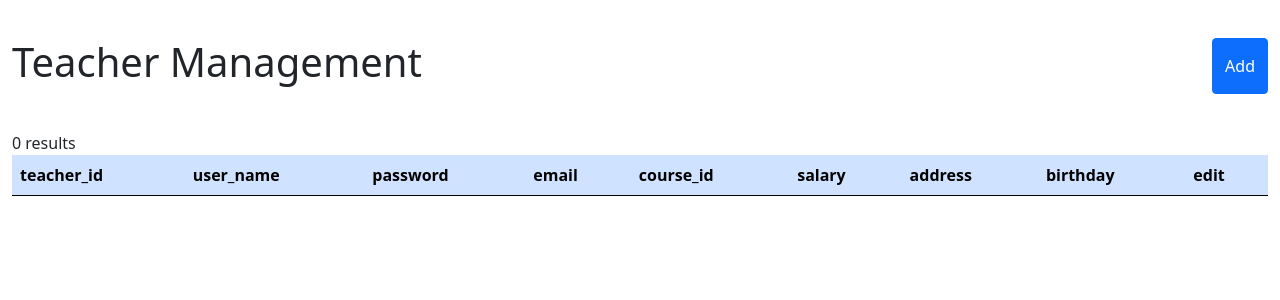
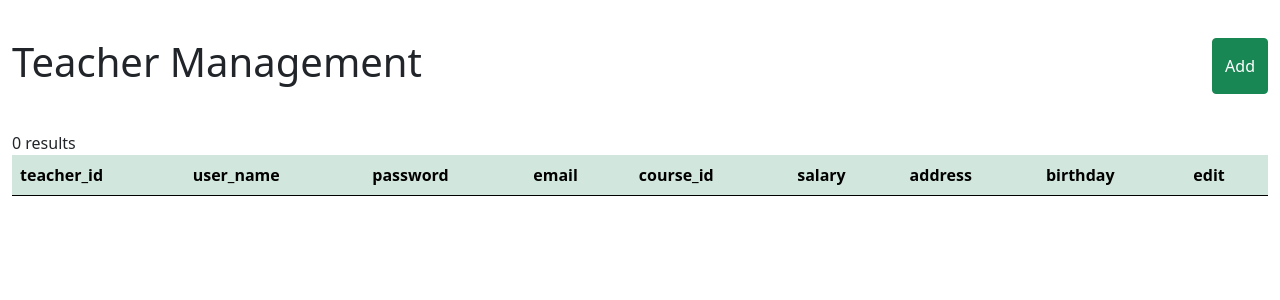
Before and after one commit to LuhPaglia/php-beavers, a PHP site: page /php-beavers/teacherMngPage.php in a window 1280 px wide. Shown: the part 56-356 px from the top of the page. Run offline with PHP 8.4, Linux system fonts and the light colour scheme; data that the repository does not hold is empty.

Commit message:
fix to redirect to teacher page

```diff
--- a/adminPage.php
+++ b/adminPage.php
@@ -104,7 +104,7 @@
         <div class="modal-body">
           <div class="form-floating mb-3">
             <input
-              type="text"
+              type="email"
               class="form-control" name="email" id="email" placeholder="E-mail" required>
             <label for="email">E-mail:</label>
           </div>
--- a/data/config.php
+++ b/data/config.php
@@ -1,8 +1,8 @@
 <?php
-    $baseName = "http://localhost/PHP/PHP-BEAVERS/";
+    $baseName = "http://localhost:8888/php-beavers/";
     $hostName = "localhost";
     $userName = "root";
-    $password = "";
+    $password = "root";
     $dbName = "beavers";
     session_start();
 ?>
--- a/index.php
+++ b/index.php
@@ -59,7 +59,7 @@
           class="form-control" name="password" id="password" placeholder="password" required>
           <label for="password">password</label>
       </div>
-      <button type="submit" class="btn btn-primary">Login</button>
+      <button type="submit" class="btn btn-success">Login</button>
       <p>Not our member?
           <a href="./register.php">Register</a>
       </p>
--- a/server/login.php
+++ b/server/login.php
@@ -37,7 +37,7 @@
                         $_SESSION['logUser'] = $teacher;
                         $_SESSION['role'] = "teacher";
                         $dbcon->close();
-                        header("Location: ".$baseName.'studentMng.php');
+                        header("Location: ".$baseName.'teacherMngPage.php');
                         exit();
                     }
                 }
--- a/studentMng.php
+++ b/studentMng.php
@@ -77,7 +77,7 @@
                 echo "<td>$value</td>";
               }
               echo "<td><a class='btn btn-success' href=".$_SERVER['PHP_SELF']."?student_id=".$row['student_id']." role='button' data-bs-toggle='modal' data-bs-target='#exampleModal'>Edit</a></td>";
-              // echo "<td><button class='btn btn-primary' data-id=".$row['student_id']." type='button' data-bs-toggle='modal' data-bs-target='#exampleModal'>Edit</button></td>";
+              // echo "<td><button class='btn btn-success' data-id=".$row['student_id']." type='button' data-bs-toggle='modal' data-bs-target='#exampleModal'>Edit</button></td>";
               echo "</tr>";
             }
 
@@ -107,7 +107,7 @@
         <div class="modal-body">
           <div class="form-floating mb-3">
             <input
-              type="text"
+              type="email"
               class="form-control" name="email" id="email" placeholder="email" required>
             <label for="email">email</label>
           </div>
--- a/teacherMngPage.php
+++ b/teacherMngPage.php
@@ -39,13 +39,13 @@
     <div style="display:flex; justify-content:space-between; padding:3% 0;">
         <h1>Teacher Management</h1>
         <!-- Button trigger modal -->
-        <button type="button" class="btn btn-primary" data-bs-toggle="modal" data-bs-target="#addModal">
+        <button type="button" class="btn btn-success" data-bs-toggle="modal" data-bs-target="#addModal">
           Add
         </button>
     </div>
 
     <div class="table-responsive">
-        <table class="table table-primary">
+        <table class="table table-success">
             <thead>
                 <tr>
                     <th>teacher_id</th>
@@ -82,8 +82,8 @@
                         echo "<td>$value</td>";
                       }
                     }
-                    // echo "<td><a class='btn btn-primary' href=".$_SERVER['PHP_SELF']."?teacher_id="." role='button'>Edit</a></td>";
-                    echo "<td><button class='btn btn-primary' type='button' data-bs-toggle='modal' data-bs-target='#editModal' href=".$_SERVER['PHP_SELF']."?teacher_id="." role='button'>Edit</button></td>";
+                    // echo "<td><a class='btn btn-success' href=".$_SERVER['PHP_SELF']."?teacher_id="." role='button'>Edit</a></td>";
+                    echo "<td><button class='btn btn-success' type='button' data-bs-toggle='modal' data-bs-target='#editModal' href=".$_SERVER['PHP_SELF']."?teacher_id="." role='button'>Edit</button></td>";
                     echo "</tr>";
                   }
 
@@ -151,8 +151,8 @@
       </div>
       <div class="modal-footer">
         <button type="button" class="btn btn-secondary" data-bs-dismiss="modal">Close</button>
-        <!-- <button type="submit" class="btn btn-primary">Save changes</button> -->
-        <input type="submit" class="btn btn-primary" value="Save changes">
+        <!-- <button type="submit" class="btn btn-success">Save changes</button> -->
+        <input type="submit" class="btn btn-success" value="Save changes">
       </div>
       </form>
 
@@ -219,8 +219,8 @@
       </div>
       <div class="modal-footer">
         <button type="button" class="btn btn-secondary" data-bs-dismiss="modal">Close</button>
-        <!-- <button type="submit" class="btn btn-primary">Save changes</button> -->
-        <input type="submit" class="btn btn-primary" value="Save changes">
+        <!-- <button type="submit" class="btn btn-success">Save changes</button> -->
+        <input type="submit" class="btn btn-success" value="Save changes">
       </div>
       </form>
 
```
Also changed, not shown: gradeMngPage.php (+4 -4 lines).
